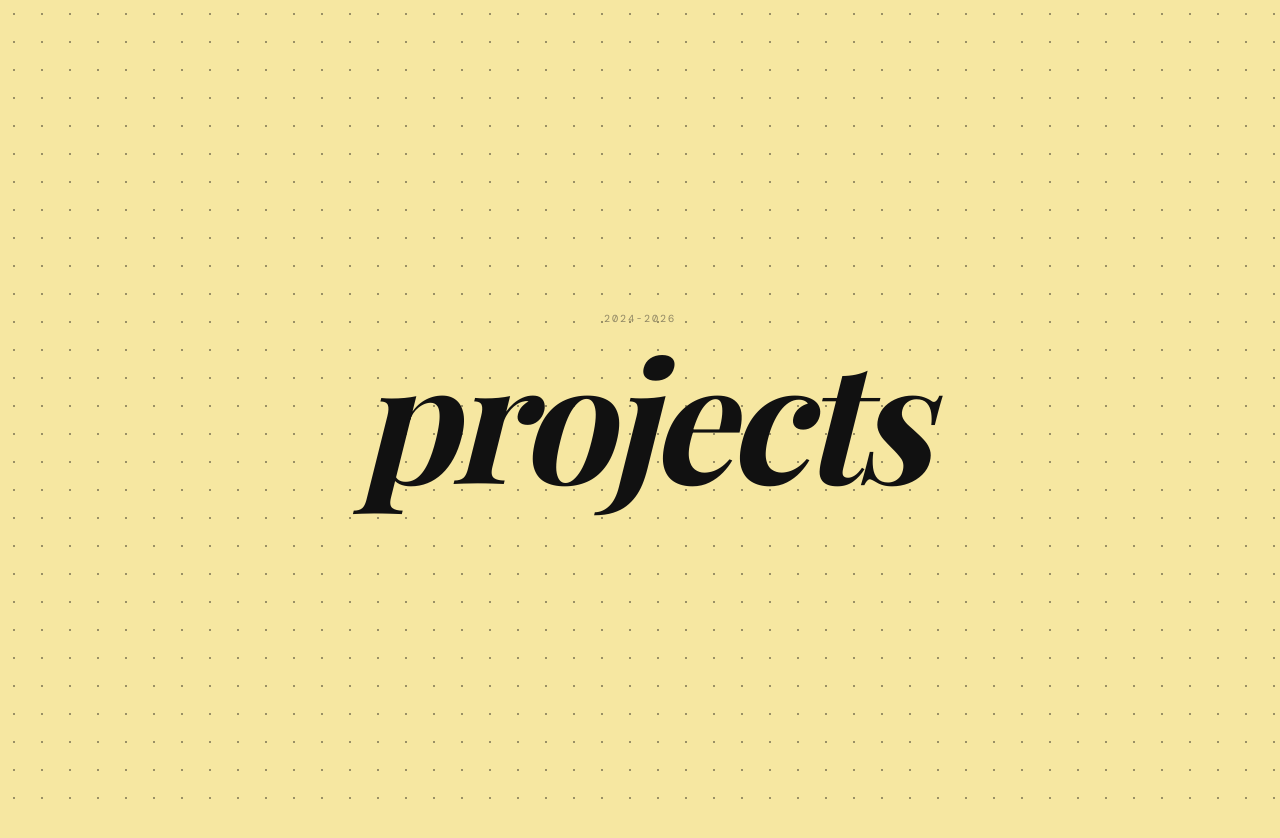
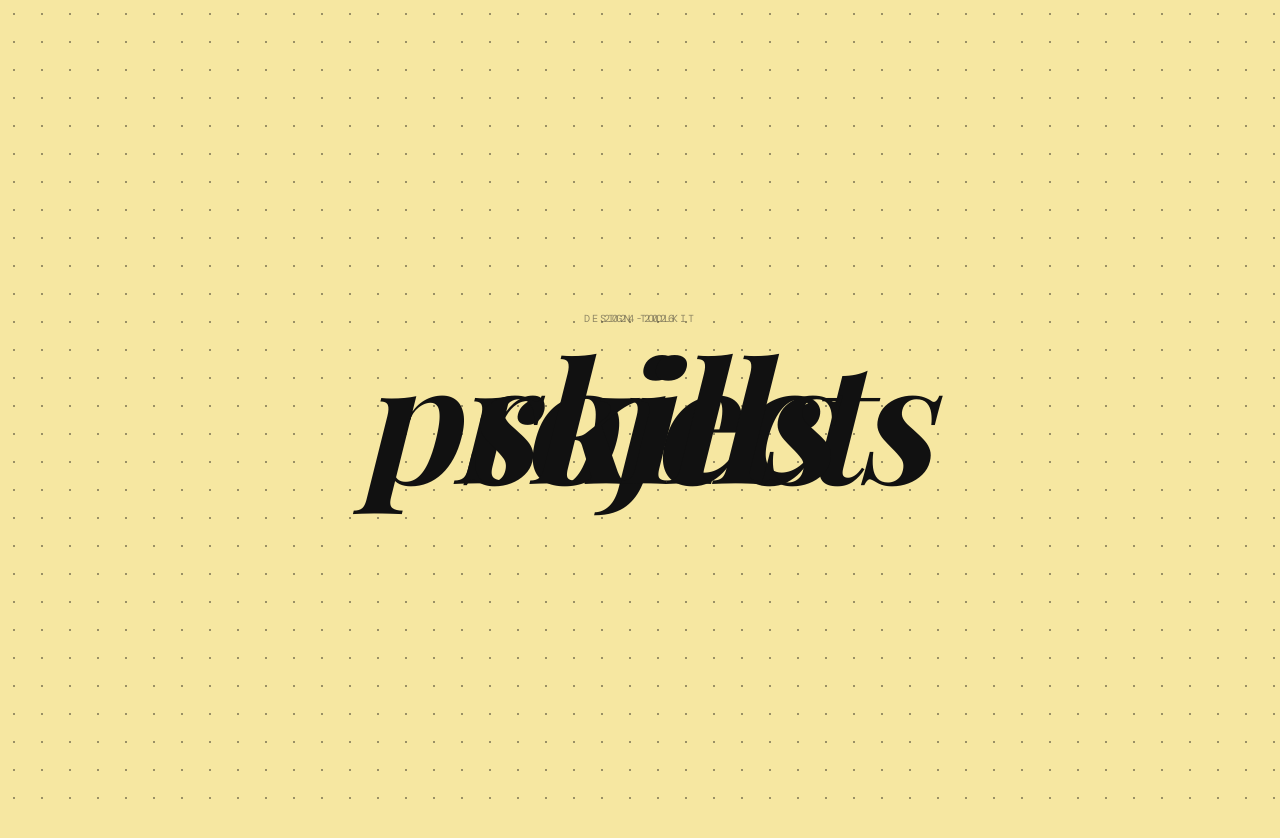
Before and after one commit to rutujaakalane/portfolio, a Next.js app: page / in a window 1280 px wide. Shown: the top 838 px of the page. Built offline with nearby package versions, Linux system fonts and the light colour scheme; a web font is replaced by a local one.

Commit message:
Polish skills section entry timing

```diff
--- a/app/page.tsx
+++ b/app/page.tsx
@@ -1413,24 +1413,82 @@ y: "-50%",
 }
 
 function Skills() {
+  const sectionRef = useRef<HTMLElement>(null);
+
+  const { scrollYProgress } = useScroll({
+    target: sectionRef,
+    offset: ["start end", "end end"],
+  });
+
+  const skillsY = useTransform(
+  scrollYProgress,
+  [0, 0.18, 0.38, 1],
+  ["100vh", "100vh", "-50%", "-50%"]
+);
+
+const skillsOpacity = useTransform(
+  scrollYProgress,
+  [0, 0.18, 0.26, 1],
+  [0, 0, 1, 1]
+);
+
   return (
     <section
       id="skills"
-      style={{
-        minHeight: "100vh",
+      ref={sectionRef}
+      style={{
+        height: "260vh",
         position: "relative",
-        zIndex: 6000,
+        zIndex: 8000,
         backgroundColor: "var(--color-cream)",
         backgroundImage:
           "radial-gradient(circle, var(--dot-color) var(--dot-size), transparent var(--dot-size))",
         backgroundSize: "var(--dot-space) var(--dot-space)",
+        overflow: "hidden",
+        marginTop: "-1px",
+      }}
+    >
+      <div
+        style={{
+          position: "sticky",
+          top: 0,
+          width: "100vw",
+          height: "100vh",
+          overflow: "hidden",
+        }}
+      >
+        <motion.div
+          style={{
+            position: "fixed",
+            left: "50%",
+            top: "50%",
+            x: "-50%",
+            y: skillsY,
+            opacity: skillsOpacity,
+            zIndex: 7000,
+            width: "100vw",
             display: "flex",
             alignItems: "center",
             justifyContent: "center",
-        overflow: "hidden",
-        marginTop: "-1px",
-      }}
-    >
+            flexDirection: "column",
+            textAlign: "center",
+            pointerEvents: "none",
+          }}
+        >
+          <p
+            style={{
+              fontFamily: "var(--font-mono)",
+              fontSize: "0.64rem",
+              letterSpacing: "0.18em",
+              textTransform: "uppercase",
+              color: "#3D3A34",
+              opacity: 0.55,
+              margin: "0 0 0.9rem",
+            }}
+          >
+            design toolkit
+          </p>
+
           <h2
             style={{
               fontFamily: "var(--font-serif)",
@@ -1444,6 +1502,8 @@ function Skills() {
           >
             skills
           </h2>
+        </motion.div>
+      </div>
     </section>
   );
 }
```
Lines whose indentation alone changed are shown as unchanged.
